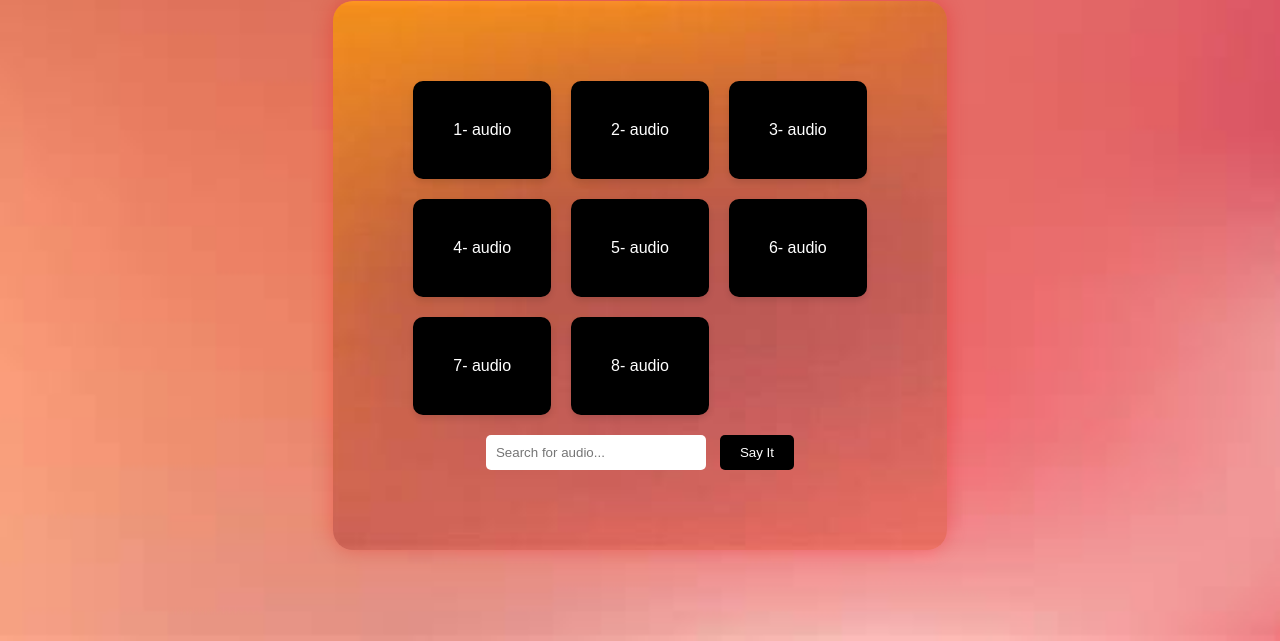
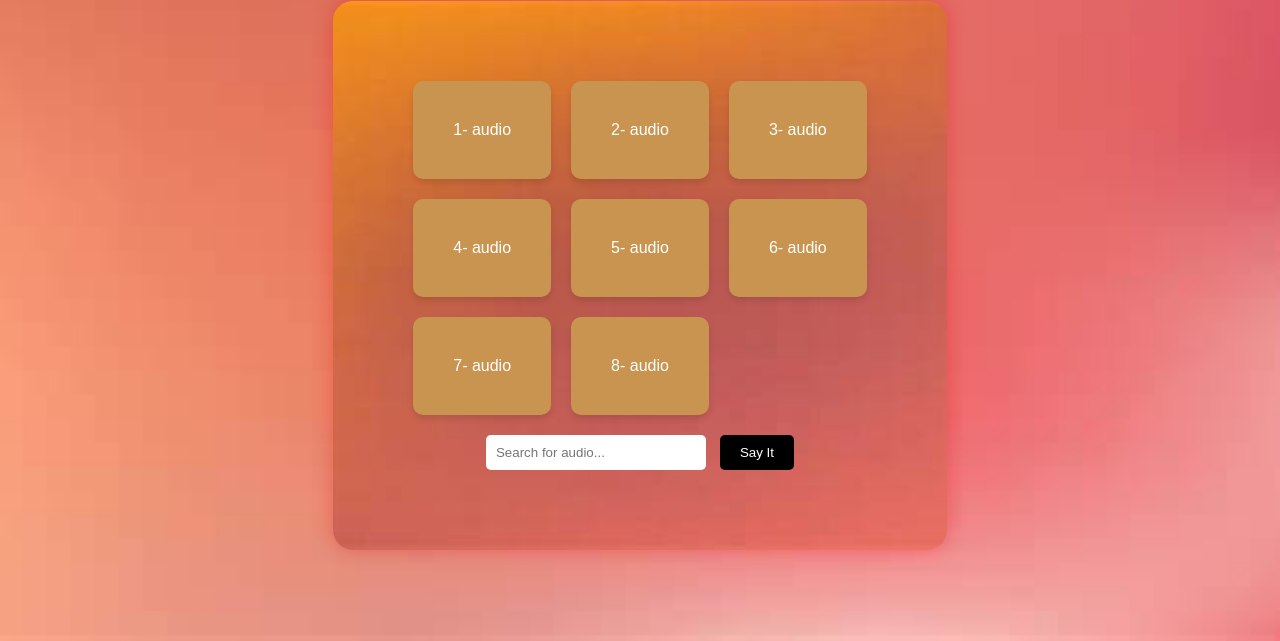
Before and after one commit to Bath-Spa-Students/web-dev-1-a1-set-exercises-Taha226238, a plain HTML site: page Chapter-5-Embedded Content/bonus/index.html in a window 1280 px wide. Shown: the part 159-800 px from the top of the page. Drawn offline with Linux system fonts and the light colour scheme.

Commit message:
Update style.css

```diff
--- a/Chapter-5-Embedded Content/bonus/style.css
+++ b/Chapter-5-Embedded Content/bonus/style.css
@@ -37,7 +37,7 @@ body {
 }
 
 .sample {
-    background-color: #000000;
+    background-color: #c99350;
     color: #FFFFFF;
     border: none;
     padding: 40px;
```
